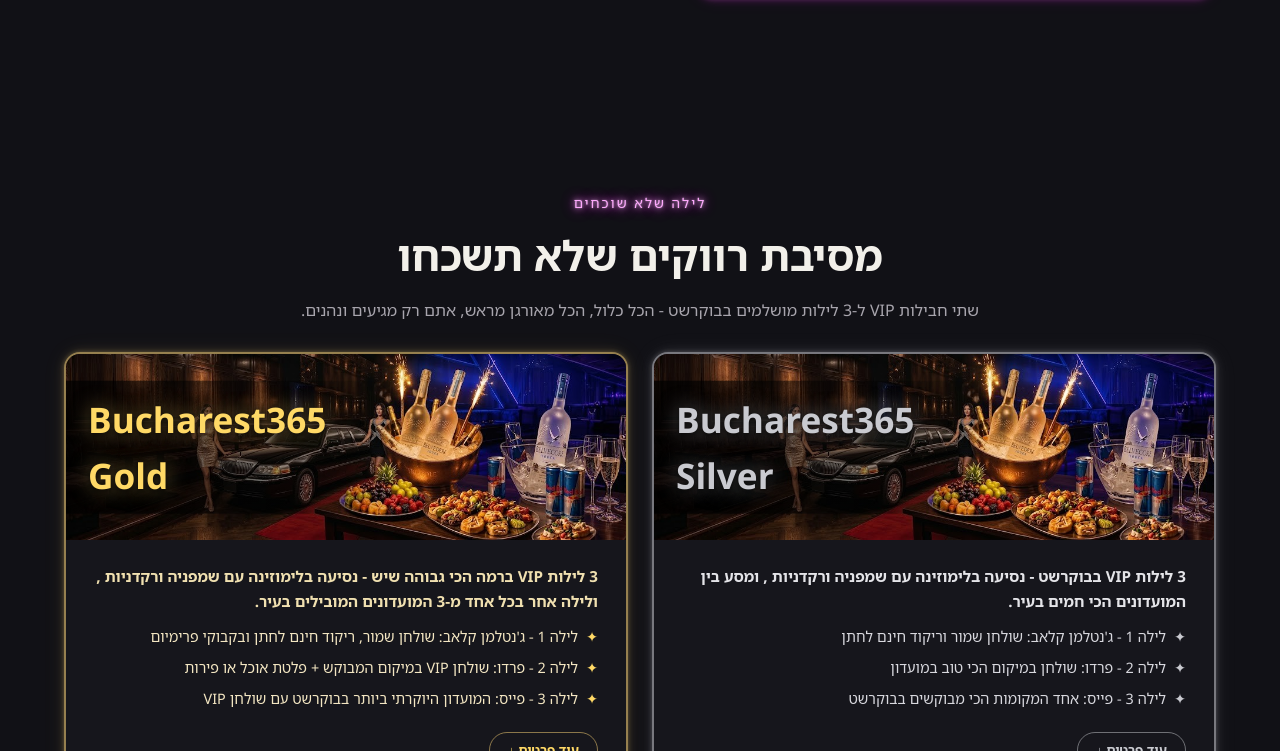
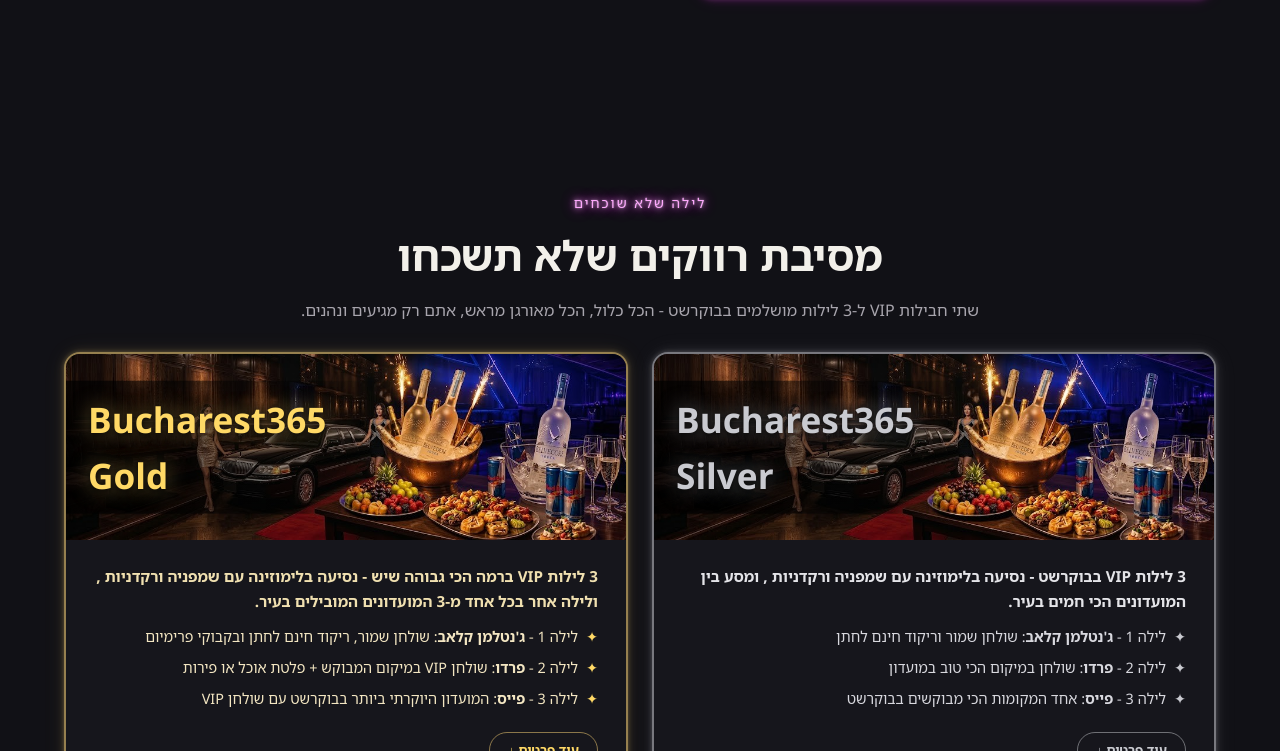
Before and after one commit to YMCREATE2025/bucharest-365-landing, a plain HTML site: page index.html in a window 1280 px wide. Shown: the part 2654-3405 px from the top of the page. Drawn offline with Linux system fonts and the light colour scheme; no server answers.

Commit message:
Bold club names in package card bullets

```diff
--- a/index.html
+++ b/index.html
@@ -571,9 +571,9 @@
         <div class="card-body" style="padding:24px 28px 28px;">
           <p style="color:#e4e4e8;font-size:0.95rem;font-weight:700;margin-bottom:12px;">3 לילות VIP בבוקרשט - נסיעה בלימוזינה עם שמפניה ורקדניות , ומסע בין המועדונים הכי חמים בעיר.</p>
           <ul style="margin:0;padding:0;list-style:none;">
-            <li style="color:#d8d8de;font-size:0.9rem;padding-right:20px;position:relative;margin-bottom:8px;"><span style="position:absolute;right:0;color:#c9cad0;">✦</span>לילה 1 - ג'נטלמן קלאב: שולחן שמור וריקוד חינם לחתן</li>
-            <li style="color:#d8d8de;font-size:0.9rem;padding-right:20px;position:relative;margin-bottom:8px;"><span style="position:absolute;right:0;color:#c9cad0;">✦</span>לילה 2 - פרדו: שולחן במיקום הכי טוב במועדון</li>
-            <li style="color:#d8d8de;font-size:0.9rem;padding-right:20px;position:relative;margin-bottom:8px;"><span style="position:absolute;right:0;color:#c9cad0;">✦</span>לילה 3 - פייס: אחד המקומות הכי מבוקשים בבוקרשט</li>
+            <li style="color:#d8d8de;font-size:0.9rem;padding-right:20px;position:relative;margin-bottom:8px;"><span style="position:absolute;right:0;color:#c9cad0;">✦</span>לילה 1 - <strong>ג'נטלמן קלאב</strong>: שולחן שמור וריקוד חינם לחתן</li>
+            <li style="color:#d8d8de;font-size:0.9rem;padding-right:20px;position:relative;margin-bottom:8px;"><span style="position:absolute;right:0;color:#c9cad0;">✦</span>לילה 2 - <strong>פרדו</strong>: שולחן במיקום הכי טוב במועדון</li>
+            <li style="color:#d8d8de;font-size:0.9rem;padding-right:20px;position:relative;margin-bottom:8px;"><span style="position:absolute;right:0;color:#c9cad0;">✦</span>לילה 3 - <strong>פייס</strong>: אחד המקומות הכי מבוקשים בבוקרשט</li>
             <li class="pkg-extra" style="display:none;color:#d8d8de;font-size:0.9rem;padding-right:20px;position:relative;margin-bottom:8px;"><span style="position:absolute;right:0;color:#c9cad0;">✦</span>שתייה קלה חופשי</li>
             <li class="pkg-extra" style="display:none;color:#d8d8de;font-size:0.9rem;padding-right:20px;position:relative;margin-bottom:8px;"><span style="position:absolute;right:0;color:#c9cad0;">✦</span>הסעות פרטיות לכל האירועים, מהשדה ועד המלון</li>
             <li class="pkg-extra" style="display:none;color:#d8d8de;font-size:0.9rem;padding-right:20px;position:relative;"><span style="position:absolute;right:0;color:#c9cad0;">✦</span>מינימום 6 אנשים</li>
@@ -589,9 +589,9 @@
         <div class="card-body" style="padding:24px 28px 28px;">
           <p style="color:#f0e0b0;font-size:0.95rem;font-weight:700;margin-bottom:12px;">3 לילות VIP ברמה הכי גבוהה שיש - נסיעה בלימוזינה עם שמפניה ורקדניות , ולילה אחר בכל אחד מ-3 המועדונים המובילים בעיר.</p>
           <ul style="margin:0;padding:0;list-style:none;">
-            <li style="color:#f3e6c2;font-size:0.9rem;padding-right:20px;position:relative;margin-bottom:8px;"><span style="position:absolute;right:0;color:#FFD966;">✦</span>לילה 1 - ג'נטלמן קלאב: שולחן שמור, ריקוד חינם לחתן ובקבוקי פרימיום</li>
-            <li style="color:#f3e6c2;font-size:0.9rem;padding-right:20px;position:relative;margin-bottom:8px;"><span style="position:absolute;right:0;color:#FFD966;">✦</span>לילה 2 - פרדו: שולחן VIP במיקום המבוקש + פלטת אוכל או פירות</li>
-            <li style="color:#f3e6c2;font-size:0.9rem;padding-right:20px;position:relative;margin-bottom:8px;"><span style="position:absolute;right:0;color:#FFD966;">✦</span>לילה 3 - פייס: המועדון היוקרתי ביותר בבוקרשט עם שולחן VIP</li>
+            <li style="color:#f3e6c2;font-size:0.9rem;padding-right:20px;position:relative;margin-bottom:8px;"><span style="position:absolute;right:0;color:#FFD966;">✦</span>לילה 1 - <strong>ג'נטלמן קלאב</strong>: שולחן שמור, ריקוד חינם לחתן ובקבוקי פרימיום</li>
+            <li style="color:#f3e6c2;font-size:0.9rem;padding-right:20px;position:relative;margin-bottom:8px;"><span style="position:absolute;right:0;color:#FFD966;">✦</span>לילה 2 - <strong>פרדו</strong>: שולחן VIP במיקום המבוקש + פלטת אוכל או פירות</li>
+            <li style="color:#f3e6c2;font-size:0.9rem;padding-right:20px;position:relative;margin-bottom:8px;"><span style="position:absolute;right:0;color:#FFD966;">✦</span>לילה 3 - <strong>פייס</strong>: המועדון היוקרתי ביותר בבוקרשט עם שולחן VIP</li>
             <li class="pkg-extra" style="display:none;color:#f3e6c2;font-size:0.9rem;padding-right:20px;position:relative;margin-bottom:8px;"><span style="position:absolute;right:0;color:#FFD966;">✦</span>שתייה חופשית פרימיום בכל שלושת הלילות</li>
             <li class="pkg-extra" style="display:none;color:#f3e6c2;font-size:0.9rem;padding-right:20px;position:relative;margin-bottom:8px;"><span style="position:absolute;right:0;color:#FFD966;">✦</span>הסעות פרטיות לכל האירועים, מהשדה ועד ההמראה</li>
             <li class="pkg-extra" style="display:none;color:#f3e6c2;font-size:0.9rem;padding-right:20px;position:relative;"><span style="position:absolute;right:0;color:#FFD966;">✦</span>מינימום 6 אנשים</li>
```
